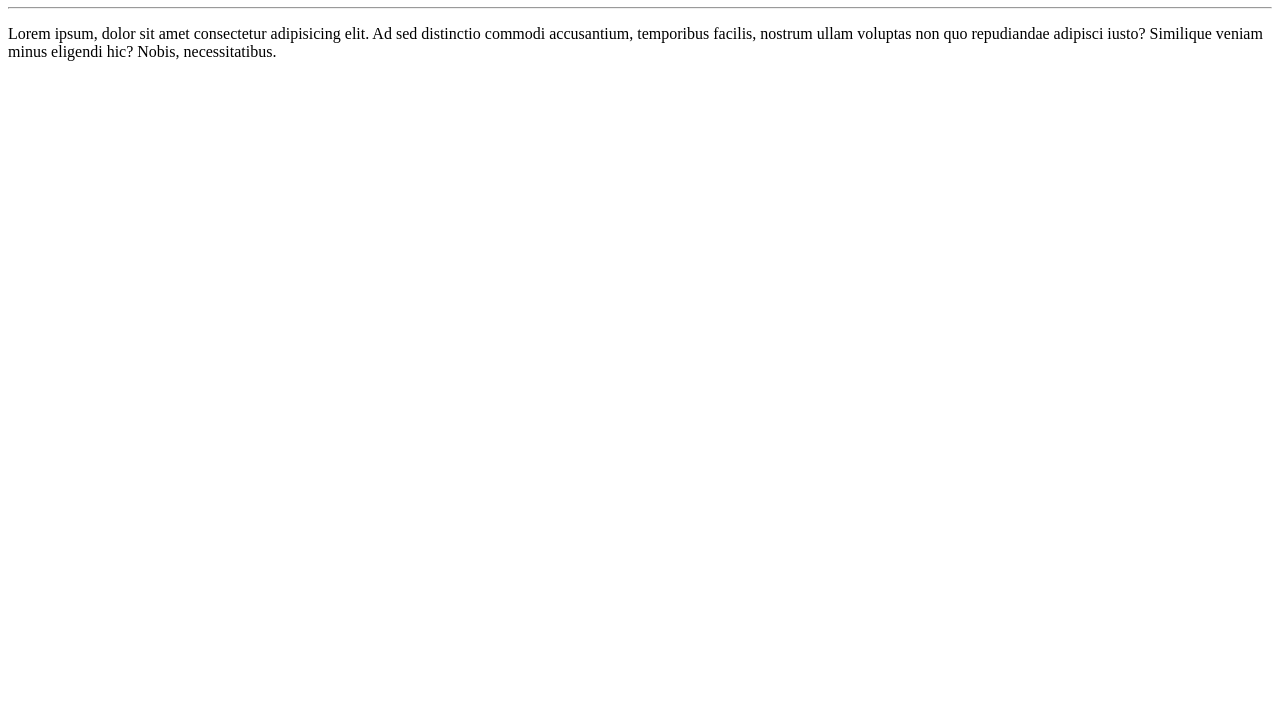
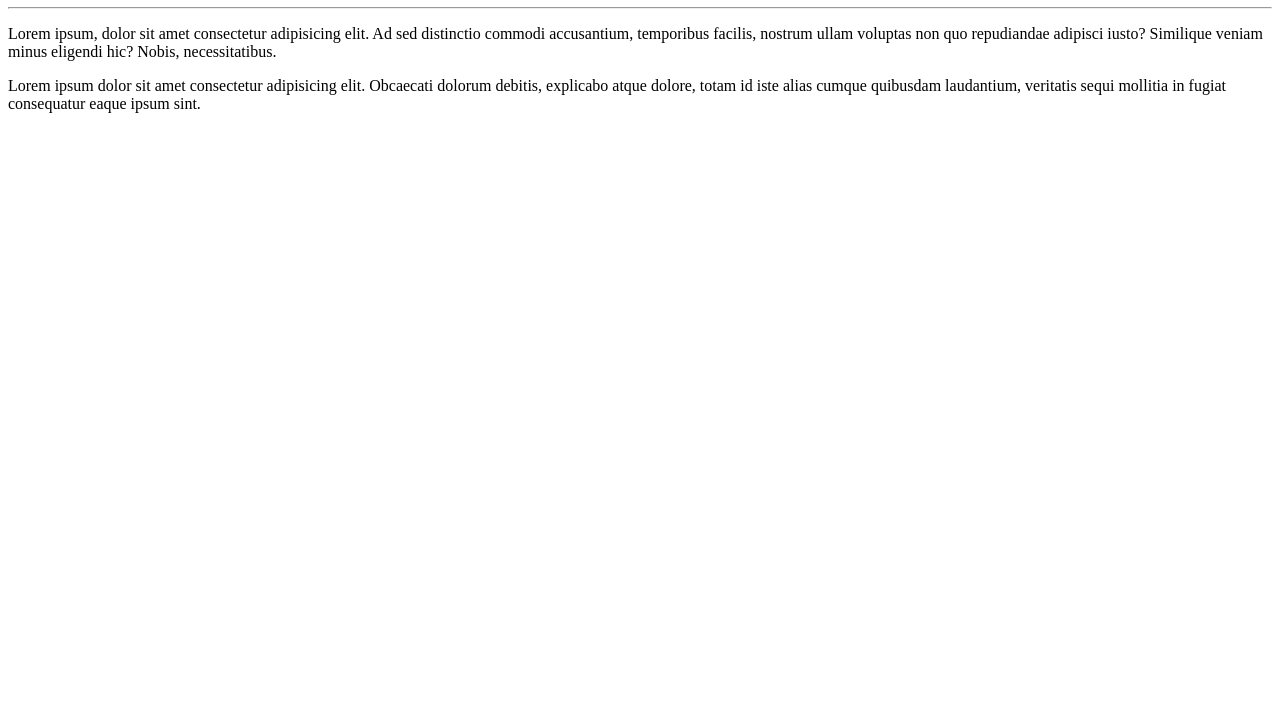
Before and after one commit to EduuMoreira/Ola-Mundo, a plain HTML site: page Site-exemplo/index.html in a window 1280 px wide. Shown: the part 73-800 px from the top of the page. Drawn offline with Linux system fonts and the light colour scheme.

Commit message:
adicionei um paragrafo

```diff
--- a/Site-exemplo/index.html
+++ b/Site-exemplo/index.html
@@ -10,6 +10,7 @@
     <h1>Olá, mundo!</h1>
     <hr>
     <p>Lorem ipsum, dolor sit amet consectetur adipisicing elit. Ad sed distinctio commodi accusantium, temporibus facilis, nostrum ullam voluptas non quo repudiandae adipisci iusto? Similique veniam minus eligendi hic? Nobis, necessitatibus.</p>
+    <p>Lorem ipsum dolor sit amet consectetur adipisicing elit. Obcaecati dolorum debitis, explicabo atque dolore, totam id iste alias cumque quibusdam laudantium, veritatis sequi mollitia in fugiat consequatur eaque ipsum sint.</p>
 
 </body>
 </html>
```
